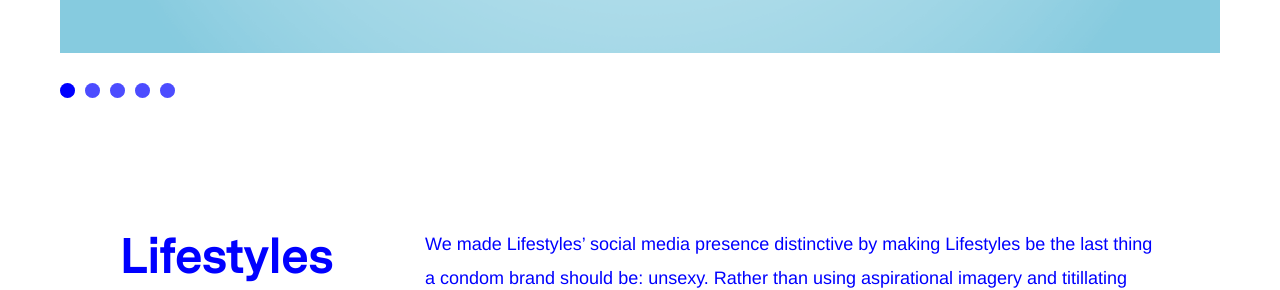
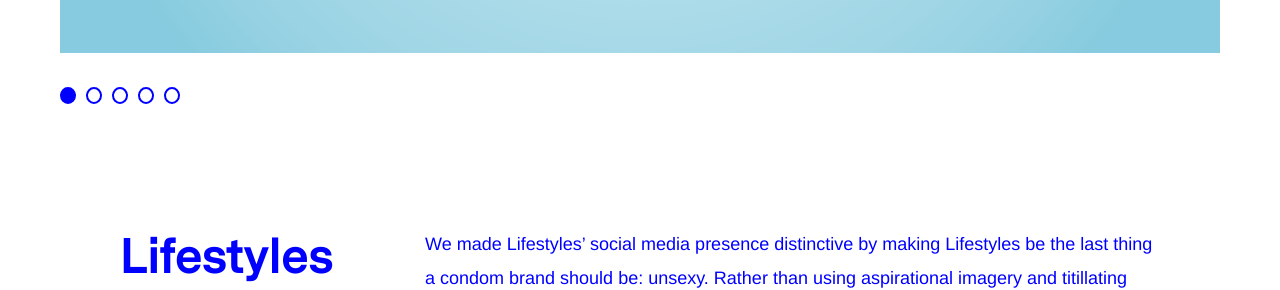
Before and after one commit to less-and-more/singledouble-siteleaf, a Jekyll site: the page built from work.markdown, in a window 1280 px wide. Shown: the part 1177-1467 px from the top of the page. Built offline with Jekyll 4.4.1, drawn with Linux system fonts in a browser that asks for light colours; some web fonts are replaced.

Commit message:
Update slider dots

```diff
--- a/assets/css/_includes/_slider.scss
+++ b/assets/css/_includes/_slider.scss
@@ -15,21 +15,23 @@
   overflow: hidden;
   outline: none;
   cursor: pointer;
-  border: 0 none;
+  font-size: 0;
 }
 
 .slick-dots li button {
-  background: $blue;
-  opacity: 0.7;
-  border: 0 none;
+  background: $white;
+  color: $white;
+  border: 2px solid $blue;
   border-radius: 50%;
-  width: 15px;
-  height: 15px;
+  width: 13px;
+  height: 17px;
   cursor: pointer;
 }
 
 .slick-dots li.slick-active button {
-  opacity: 1;
+  background: $blue;
+  color: $blue;
+  border: 2px solid $blue;
 }
 
 .slick-slide {
```
